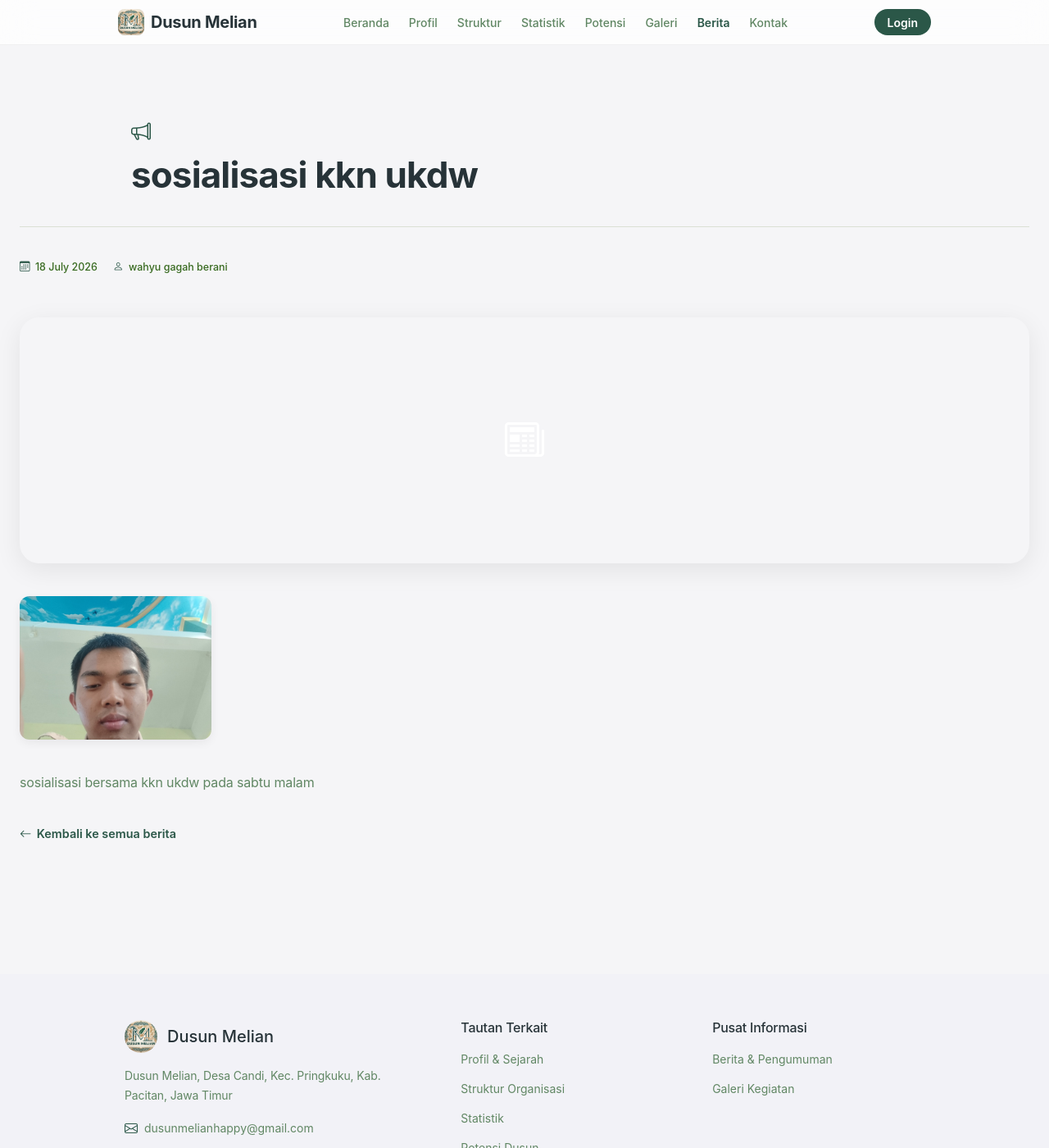
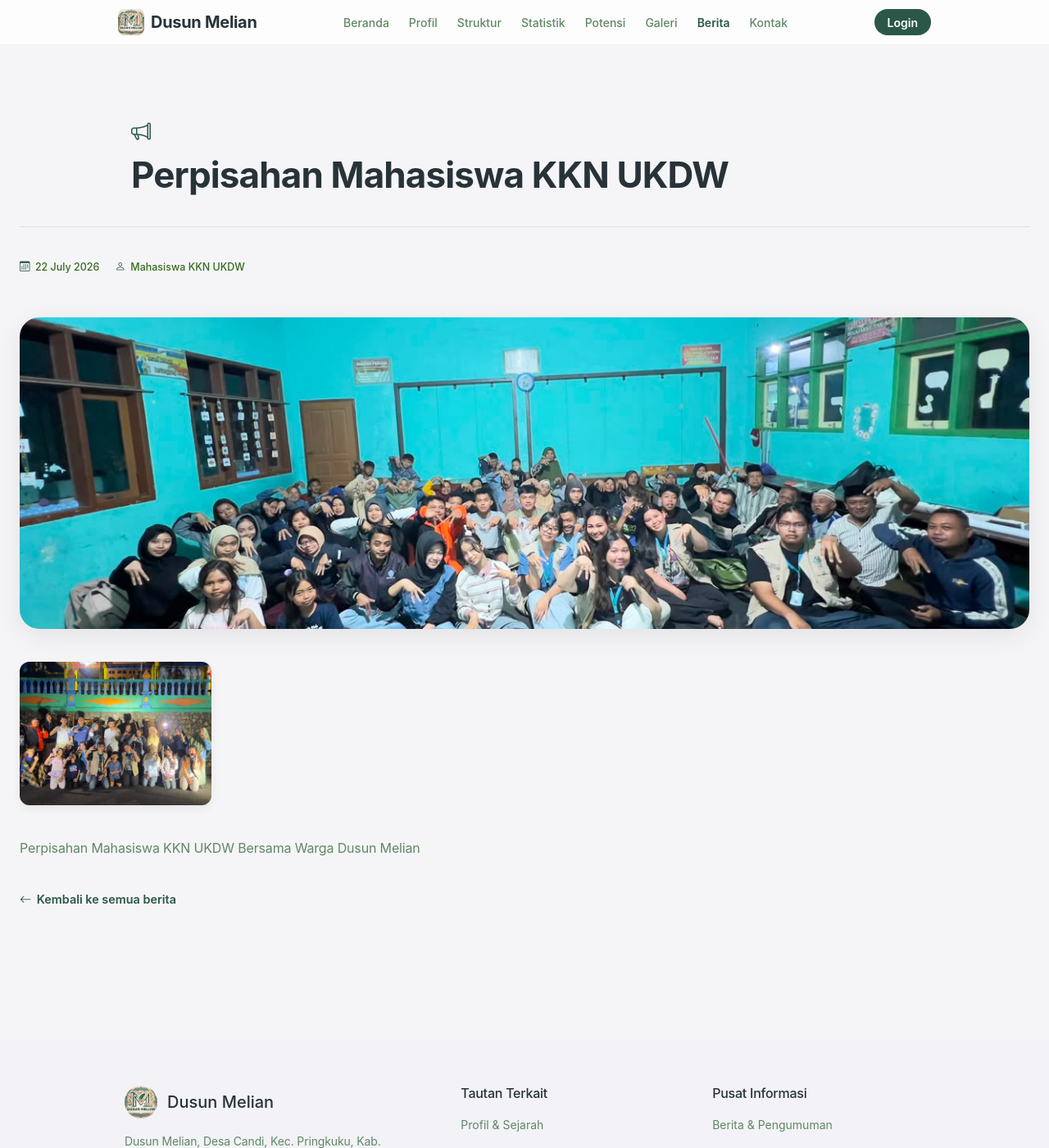
Before and after one commit to Noiro-0/Melian-Happy, a Jekyll site: the page built from _posts/2026-07-18-sosialisasi-kkn-ukdw.md, in a window 1280 px wide and 1400 px high. Shown: the whole window at 82% size. Built offline with Jekyll 4.4.1, drawn with Linux system fonts in a browser that asks for light colours; nearby versions of some CDN libraries.

Commit message:
Update Berita “2026-07-18-sosialisasi-kkn-ukdw”

```diff
--- a/_posts/2026-07-18-sosialisasi-kkn-ukdw.md
+++ b/_posts/2026-07-18-sosialisasi-kkn-ukdw.md
@@ -1,9 +1,10 @@
 ---
-title: sosialisasi kkn ukdw
-date: 2026-07-18T20:50:00.000+07:00
-author: wahyu gagah berani
+title: Perpisahan Mahasiswa KKN UKDW
+date: 2026-07-22T20:00:00.000+07:00
+author: Mahasiswa KKN UKDW
+image: /assets/img/uploads/whatsapp-image-2026-07-23-at-00.00.30-1-.jpeg
 bg_color: var(--pine-dark)
 gallery:
-  - /assets/img/88278.jpg
+  - /assets/img/uploads/whatsapp-image-2026-07-23-at-00.00.30.jpeg
 ---
-sosialisasi bersama kkn ukdw pada sabtu malam
+Perpisahan Mahasiswa KKN UKDW Bersama Warga Dusun Melian
```
Also changed, not shown: assets/img/uploads/whatsapp-image-2026-07-23-at-00.00.30-1-.jpeg (added), assets/img/uploads/whatsapp-image-2026-07-23-at-00.00.30.jpeg (added).
